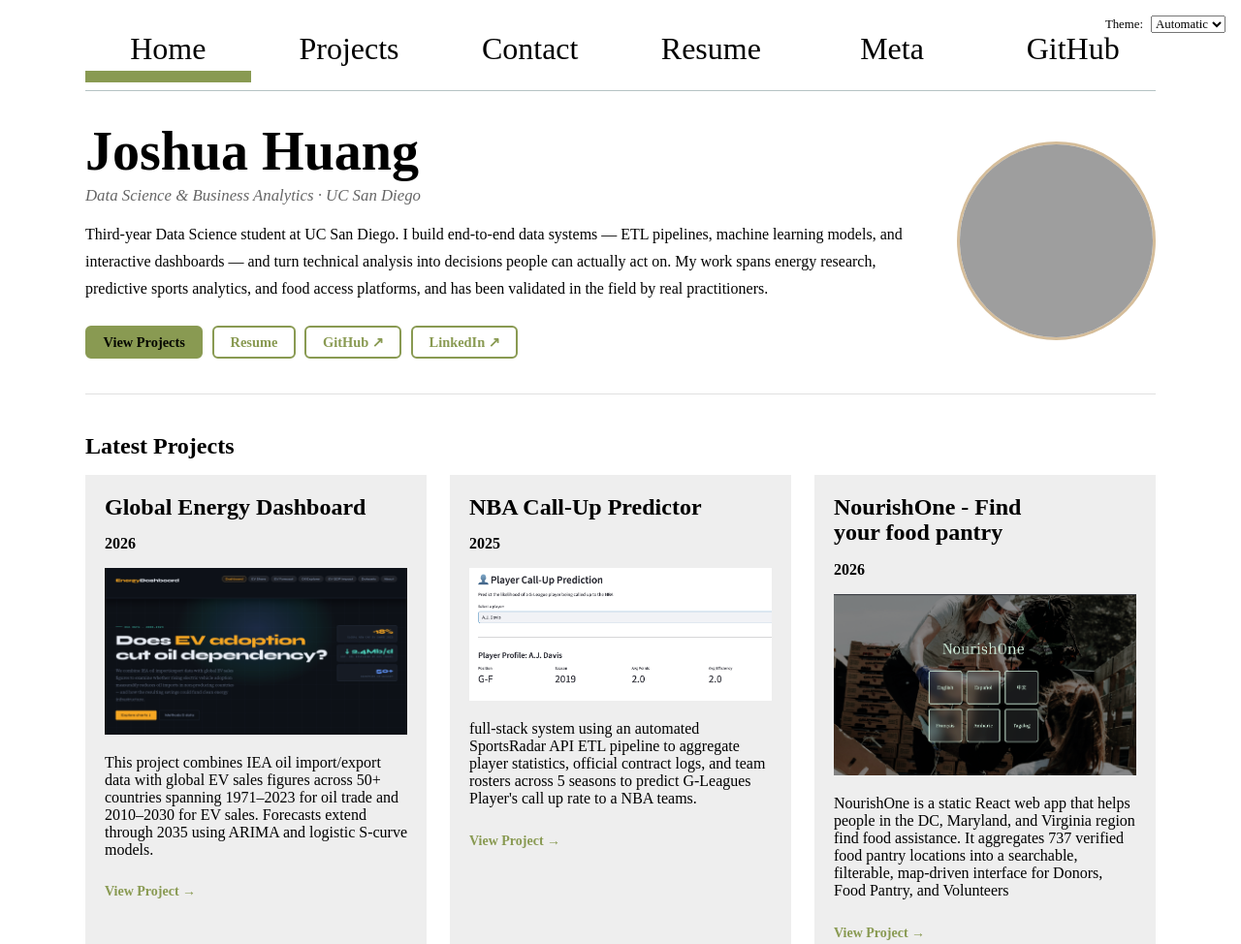
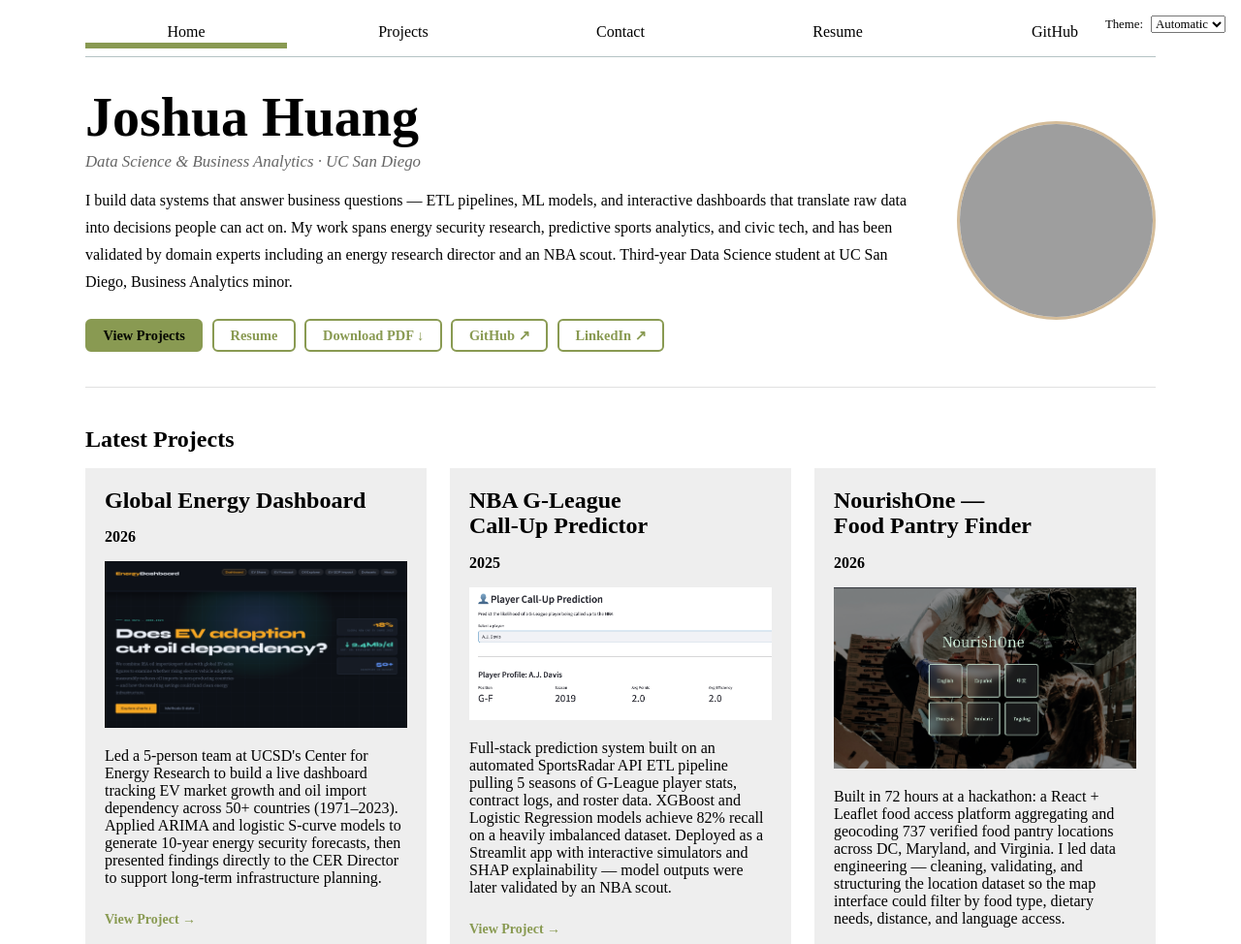
Before and after one commit to Joshuaamm7/portfolio, a website with bundled scripts: page index.html in a window 1280 px wide. Shown: the top 974 px of the page at 97% size. Built offline with nearby package versions, Linux system fonts and the light colour scheme; no server answers; grey boxes are pictures that could not be loaded.

Commit message:
new resume upload

```diff
--- a/global.js
+++ b/global.js
@@ -1,5 +1,3 @@
-console.log("IT’S ALIVE!");
-
 function $$(selector, context = document) {
   return Array.from(context.querySelectorAll(selector));
 }
@@ -14,7 +12,6 @@ let pages = [
   { url: "projects/", title: "Projects" },
   { url: "contact/", title: "Contact" },
   { url: "resume/", title: "Resume" },
-  { url: "meta/", title: "Meta"},
   { url: "https://github.com/joshuaamm7", title: "GitHub" },
 ];
 document.body.insertAdjacentHTML(
@@ -83,8 +80,6 @@ export async function fetchJSON(url) {
   try {
     // Step 1: fetch the file
     const response = await fetch(url);
-    console.log(response); // optional: debug
-
     // Step 2: check if request worked
     if (!response.ok) {
       throw new Error(`Failed to fetch projects: ${response.statusText}`);
--- a/index.html
+++ b/index.html
@@ -3,6 +3,7 @@
 <head>
     <meta charset="UTF-8">
     <meta name="viewport" content="width=device-width, initial-scale=1.0">
+    <meta name="description" content="Joshua Huang — Data Science and Business Analytics student at UC San Diego. Projects in ML, ETL pipelines, dashboard engineering, and interactive visualization.">
     <title>Joshua Huang — Data Science Portfolio</title>
     <link rel="stylesheet" href="style.css">
     <script type="module" src="global.js"></script>
@@ -165,15 +166,16 @@
       <h1>Joshua Huang</h1>
       <p class="hero-tagline">Data Science &amp; Business Analytics · UC San Diego</p>
       <p class="hero-intro">
-        Third-year Data Science student at UC San Diego. I build end-to-end data systems —
-        ETL pipelines, machine learning models, and interactive dashboards — and turn technical
-        analysis into decisions people can actually act on. My work spans energy research,
-        predictive sports analytics, and food access platforms, and has been validated in the field
-        by real practitioners.
+        I build data systems that answer business questions — ETL pipelines, ML models, and
+        interactive dashboards that translate raw data into decisions people can act on. My work
+        spans energy security research, predictive sports analytics, and civic tech, and has been
+        validated by domain experts including an energy research director and an NBA scout.
+        Third-year Data Science student at UC San Diego, Business Analytics minor.
       </p>
       <div class="hero-ctas">
         <a href="projects/" class="hero-cta primary">View Projects</a>
         <a href="resume/" class="hero-cta">Resume</a>
+        <a href="resume/Joshua_Huang_Resume.pdf" download class="hero-cta">Download PDF ↓</a>
         <a href="https://github.com/joshuaamm7" class="hero-cta" target="_blank" rel="noopener noreferrer">GitHub ↗</a>
         <a href="https://linkedin.com/in/joshuahuang22" class="hero-cta" target="_blank" rel="noopener noreferrer">LinkedIn ↗</a>
       </div>
@@ -208,7 +210,8 @@
           probably the most satisfying real-world feedback I've gotten on a project so far.
         </p>
         <p>
-          Outside of academics, I enjoy photography and spending time with my cat.
+          I'm looking for roles where analysis directly informs operations — supply chain,
+          product, or business strategy teams where the data actually changes what happens next.
         </p>
       </div>
       <img src="image/blackcat.png" alt="My cat" class="about-photo">
@@ -234,18 +237,13 @@
       <span class="skill-chip">Azure</span>
     </div>
     <p class="interests-text">
-      I'm drawn to problems at the intersection of data and real-world operations — business
-      analysis, program management, and data-driven strategy. I want to work on ambiguous
-      problems and turn complex data into clear, actionable direction. Beyond the technical
-      work, I care about how insights get communicated and actually used.
+      I'm drawn to problems at the intersection of data and real-world operations — where
+      analysis feeds directly into business decisions. I gravitate toward complex, ambiguous
+      datasets where the work doesn't end at the model, but at the recommendation. Beyond the
+      technical output, I care about how insights get communicated and actually used.
     </p>
   </section>
 
-  <!-- ── GitHub Activity ───────────────────────────────────────── -->
-  <section class="home-section">
-    <h2>GitHub Activity</h2>
-    <div id="profile-stats"></div>
-  </section>
 
 </body>
 </html>
--- a/index.js
+++ b/index.js
@@ -1,4 +1,4 @@
-import { fetchJSON, renderProjects, fetchGitHubData} from './global.js';
+import { fetchJSON, renderProjects } from './global.js';
 
 // Fetch all projects
 const projects = await fetchJSON('./lib/projects.json');
@@ -11,19 +11,3 @@ const projectsContainer = document.querySelector('.projects');
 
 // Render them
 renderProjects(latestProjects, projectsContainer, 'h2');
-
-const githubData = await fetchGitHubData('Joshuaamm7');
-console.log(githubData);
-
-const profileStats = document.querySelector('#profile-stats');
-
-if (profileStats) {
-  profileStats.innerHTML = `
-    <dl>
-      <dt>Public Repos:</dt><dd>${githubData.public_repos}</dd>
-      <dt>Public Gists:</dt><dd>${githubData.public_gists}</dd>
-      <dt>Followers:</dt><dd>${githubData.followers}</dd>
-      <dt>Following:</dt><dd>${githubData.following}</dd>
-    </dl>
-  `;
-}
--- a/lib/projects.json
+++ b/lib/projects.json
@@ -3,84 +3,49 @@
         "title": "Global Energy Dashboard",
         "year": "2026",
         "image": "image/energydash.png",
-        "description": "This project combines IEA oil import/export data with global EV sales figures across 50+ countries spanning 1971–2023 for oil trade and 2010–2030 for EV sales. Forecasts extend through 2035 using ARIMA and logistic S-curve models.",
+        "description": "Led a 5-person team at UCSD's Center for Energy Research to build a live dashboard tracking EV market growth and oil import dependency across 50+ countries (1971–2023). Applied ARIMA and logistic S-curve models to generate 10-year energy security forecasts, then presented findings directly to the CER Director to support long-term infrastructure planning.",
         "link": "https://joshuaamm7.github.io/Energy-Dashboard-DS3/"
     },
     {
-        "title": "NBA Call-Up Predictor",
+        "title": "NBA G-League Call-Up Predictor",
         "year": "2025",
         "image": "image/pre.png",
-        "description": "full-stack system using an automated SportsRadar API ETL pipeline to aggregate player statistics, official contract logs, and team rosters across 5 seasons to predict G-Leagues Player's call up rate to a NBA teams.",
+        "description": "Full-stack prediction system built on an automated SportsRadar API ETL pipeline pulling 5 seasons of G-League player stats, contract logs, and roster data. XGBoost and Logistic Regression models achieve 82% recall on a heavily imbalanced dataset. Deployed as a Streamlit app with interactive simulators and SHAP explainability — model outputs were later validated by an NBA scout.",
         "link": "https://next-up.streamlit.app/"
     },
     {
-        "title": "NourishOne - Find your food pantry",
+        "title": "NourishOne — Food Pantry Finder",
         "year": "2026",
         "image": "image/no.png",
-        "description": "NourishOne is a static React web app that helps people in the DC, Maryland, and Virginia region find food assistance. It aggregates 737 verified food pantry locations into a searchable, filterable, map-driven interface for Donors, Food Pantry, and Volunteers ",
+        "description": "Built in 72 hours at a hackathon: a React + Leaflet food access platform aggregating and geocoding 737 verified food pantry locations across DC, Maryland, and Virginia. I led data engineering — cleaning, validating, and structuring the location dataset so the map interface could filter by food type, dietary needs, distance, and language access.",
         "link": "https://nafsi-team-nourish-2djabv3ap-joshuaamm7s-projects.vercel.app/"
     },
     {
         "title": "Boston Bike Map",
-        "year":"2026",
+        "year": "2026",
         "image": "image/bike.png",
-        "description": "The Bike Watching Lab is a D3 and Mapbox visualization lab where I built an interactive map to explore bike traffic patterns. Use Mapbox GL JS for the base map and D3 to overlay bike station or traffic data on top of it. The visualization showed bike traffic volume at different times of day, and later added direction-based information so users could see how traffic flow changes between incoming and outgoing trips.",
+        "description": "Interactive map built with D3.js and Mapbox GL JS to visualize Boston bike-share traffic patterns by time of day and direction. The visualization reveals how station usage inverts between morning and evening commutes, with real-time filtering that shows volume and directional flow simultaneously.",
         "link": "https://joshuaamm7.github.io/Bikewatching/"
     },
     {
-        "title": "Baron vs. Dragons: A Statistical Analysis of Winning Strategy in League of Legends",
-        "year":"2026",
+        "title": "Modeling Objective Control in League of Legends",
+        "year": "2026",
         "image": "image/br1.png",
-        "description": "Dragons or Baron? Modeling Objective Control and Win Probability in League of Legends, understanding how different objectives influence the probability of winning can provide insight into effective gameplay strategies.",
+        "description": "Analyzed professional League of Legends match data to model how Baron and Dragon objectives each influence win probability. Built classification models to quantify the predictive power of each objective type and tested whether conventional wisdom about Baron vs. Dragon priority holds up statistically.",
         "link": "https://joshuaamm7.github.io/Project4-Baron_OR_Drags/"
     },
     {
-        "title": "Automated Concert Ticket Availability Tracker",
-        "year":"2026",
+        "title": "San Diego Airbnb Pricing Analysis",
+        "year": "2026",
         "image": "https://vis-society.github.io/labs/2/images/empty.svg",
-        "description": "Built an automated ticket-fetching tool to monitor concert ticket availability and streamline the process of finding available seats.",
-        "link": "#"
+        "description": "Analyzed San Diego Airbnb listings to identify what drives pricing — location, property type, availability windows, and listing features. Includes data cleaning, exploratory analysis, regression modeling, and visualizations that surface actionable patterns for hosts and platform analysts.",
+        "link": "https://github.com/Joshuaamm7/Group-SP26-054"
     },
     {
-        "title": "San Diego Airbnb Pricing Analysis (In progress)",
-        "year":"2026",
+        "title": "Waymo Expansion and SF Transportation Trends",
+        "year": "2026",
         "image": "https://vis-society.github.io/labs/2/images/empty.svg",
-        "description": "Analyzed Airbnb rental listings in San Diego to understand how factors such as location, property type, availability, and listing features influence pricing. The project uses data cleaning, exploratory analysis, modeling, and visualizations to identify patterns behind rental prices and support more informed listing valuation.",
-        "link": "#"
-    },
-    {
-        "title": "Automated Driving Waymo Expansion and San Francisco Transportation Trends (In progress)",
-        "year":"2026",
-        "image": "https://vis-society.github.io/labs/2/images/empty.svg",
-        "description": "Explored how Waymo's driverless ride-hailing expansion in San Francisco relates to changes in taxi activity, Muni ridership, and urban transportation demand using public datasets, time-series analysis, and visualizations.",
-        "link": "#"
-    },
-    {
-        "title": "9 Lorem ipsum dolor sit",
-        "year":"2025",
-        "image": "https://vis-society.github.io/labs/2/images/empty.svg",
-        "description": "Lorem ipsum dolor sit amet...",
-        "link": null
-    },
-    {
-        "title": "10 Lorem ipsum dolor sit",
-        "year":"2025",
-        "image": "https://vis-society.github.io/labs/2/images/empty.svg",
-        "description": "Lorem ipsum dolor sit amet...",
-        "link": null
-    },
-    {
-        "title": "11 Lorem ipsum dolor sit",
-        "year":"2024",
-        "image": "https://vis-society.github.io/labs/2/images/empty.svg",
-        "description": "Lorem ipsum dolor sit amet...",
-        "link": null
-    },
-    {
-        "title": "12 Lorem ipsum dolor sit",
-        "year":"2025",
-        "image": "https://vis-society.github.io/labs/2/images/empty.svg",
-        "description": "Lorem ipsum dolor sit amet...",
-        "link": null
+        "description": "Explored how Waymo's driverless ride-hailing expansion in San Francisco correlates with shifts in taxi activity, Muni ridership, and urban transportation demand. Applied time-series analysis to public datasets and built visualizations to identify displacement patterns and modal shift signals across transit modes.",
+        "link": "https://github.com/Joshuaamm7/Math189-Final-Project"
     }
 ]
--- a/style.css
+++ b/style.css
@@ -54,7 +54,7 @@ nav {
   gap: 1rem;
   padding: 0.5rem 0;
   align-items: center;
-  font-size: 2rem;
+  font-size: 1rem;
   border-bottom: 1px solid var(--border-color);
 }
 
```
Also changed, not shown: contact/index.html (+2 -1 lines), projects/index.html (+2 -2 lines), resume/index.html (+3 -4 lines), 1 other file.
